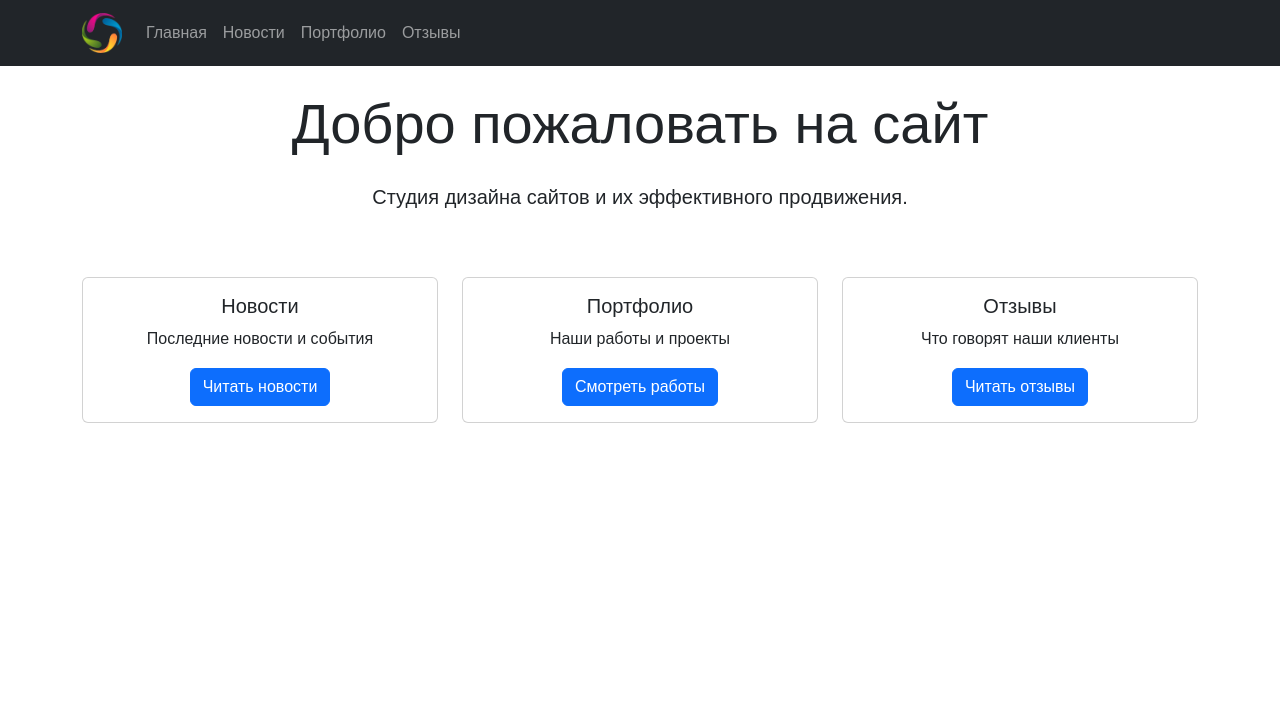
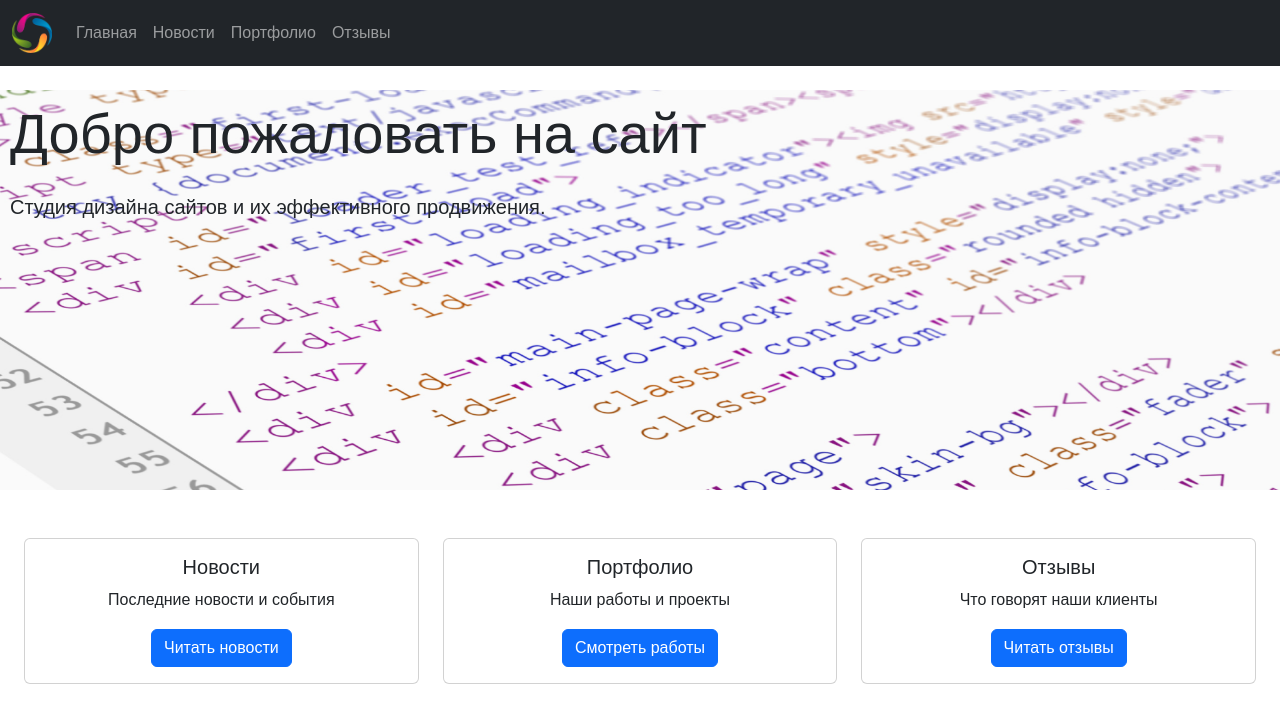
Before and after one commit to DpiTStudio/mysite, a Django app: page / in a window 1280 px wide. Shown: the top 723 px of the page. Run offline with Django 4.2, Linux system fonts and the light colour scheme; data comes from the database, SQL or seed files in the repository; data that the repository does not hold is empty; some libraries are stand-ins or nearby versions.

Commit message:
On branch main Your branch is up to date with 'origin/main'.
Changes to be committed:
	modified:   main/templates/main/home.html
	modified:   news/__pycache__/admin.cpython-38.pyc
	modified:   news/admin.py
	modified:   static/css/style.css
	new file:   static/images/logo_h.png
	modified:   templates/header.html
	modified:   templates/logo_p.html

```diff
--- a/main/templates/main/home.html
+++ b/main/templates/main/home.html
@@ -2,7 +2,7 @@
 {% load static %}
 
 {% block content %}
-<div class="container">
+<div class="container-fluid">
     <div class="row mt-5">
         <div class="col-md-4 text-center">
             <div class="card">
--- a/static/css/style.css
+++ b/static/css/style.css
@@ -1,10 +1,24 @@
 body {
     font-family: 'Arial', sans-serif;
     line-height: 1.6;
+    padding: 0px;
+    margin: 0px;
 }
 
 .navbar-brand img {
     max-height: 40px;
+}
+
+.logo-container {
+    transition: transform 0.3s ease;
+    padding: 10px;
+    margin: 0px;
+    background-image: url('/static/images/logo_h.png');
+    background-repeat: no-repeat;
+    background-size: contain;
+    background-size: 100% 100%;
+    width: 100%;
+    height: 400px;
 }
 
 .card {
--- a/templates/header.html
+++ b/templates/header.html
@@ -1,5 +1,5 @@
 <nav class="navbar navbar-expand-lg navbar-dark bg-dark">
-    <div class="container">
+    <div class="container-fluid">
         <a class="navbar-brand" href="{% url 'main:home' %}">
             {% if site_settings and site_settings.logo %}
                 <img src="{{ site_settings.logo.url }}" alt="{{ site_settings.site_title }}" height="40">
--- a/templates/logo_p.html
+++ b/templates/logo_p.html
@@ -1,5 +1,5 @@
     <div class="row">
-        <div class="col-12 text-center">
+        <div class="col-12 text-left logo-container">
             <h1 class="display-4 mb-4">Добро пожаловать на сайт</h1>
             {% if site_settings and site_settings.site_description %}
             <p class="lead">{{ site_settings.site_description }}</p>
```
Also changed, not shown: news/admin.py (+12 -10 lines), static/images/logo_h.png (added).
